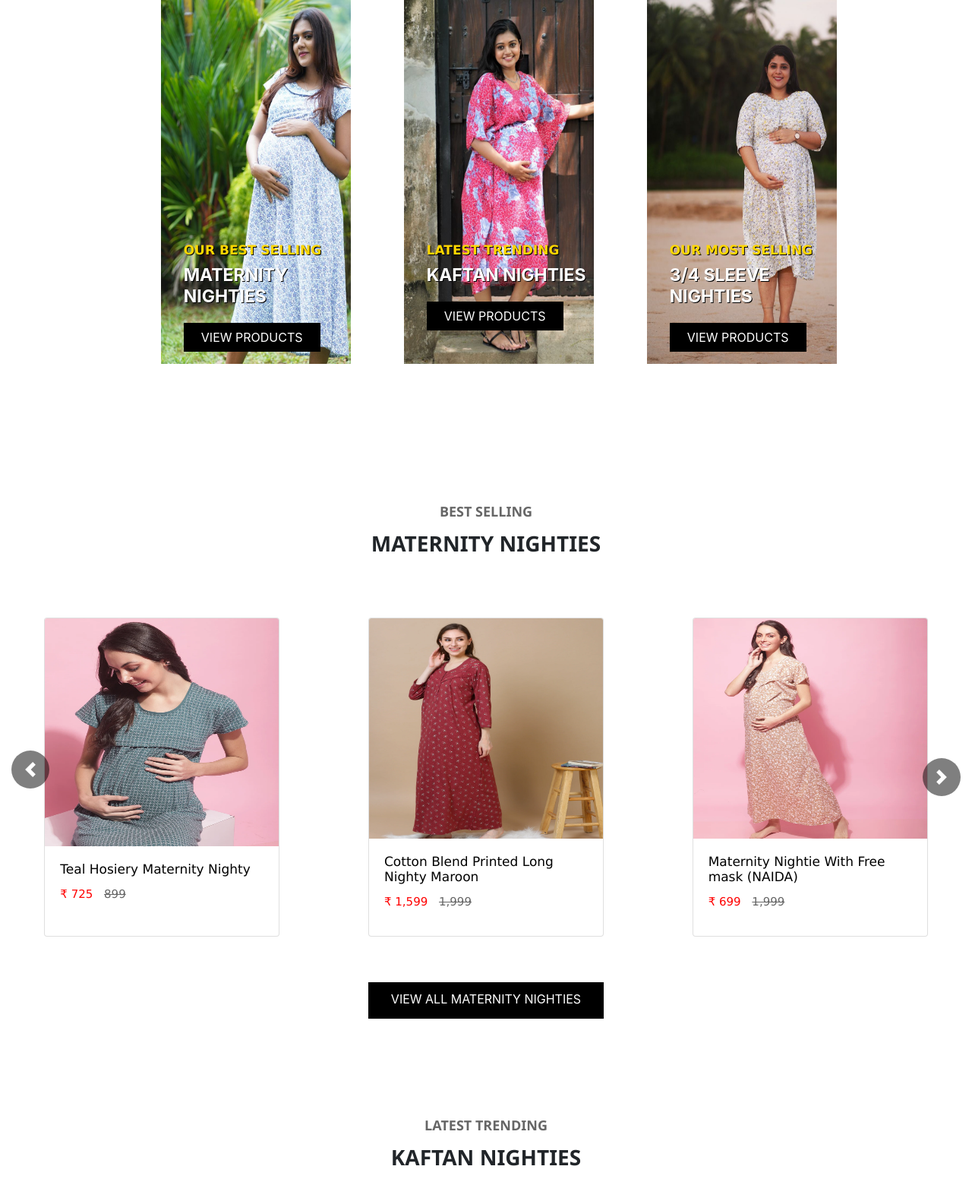
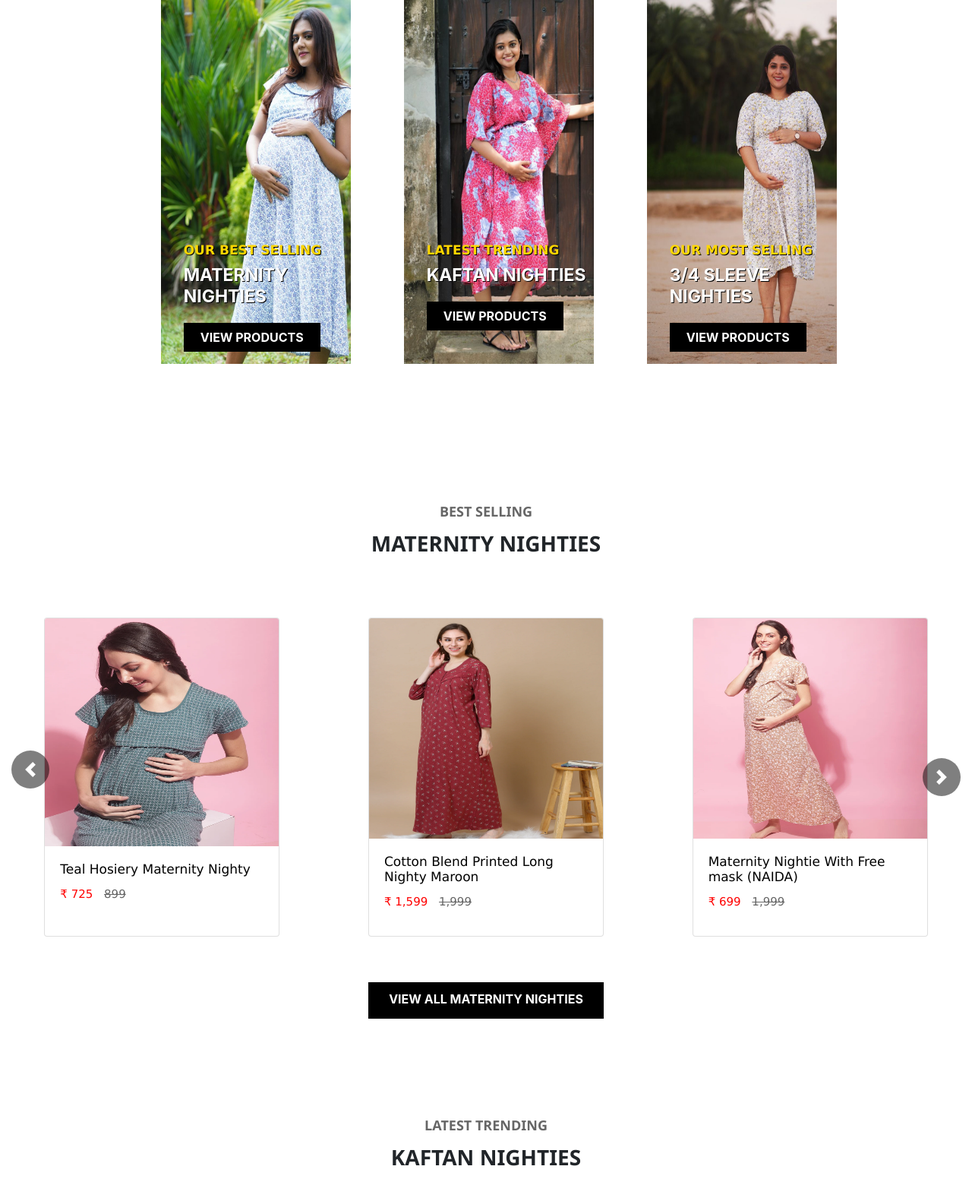
Before and after one commit to arunp007/beyond, a Django app: page / in a window 1280 px wide. Shown: the part 923-2504 px from the top of the page at 76% size. Run offline with Django 5.2, Linux system fonts and the light colour scheme; data comes from the database, SQL or seed files in the repository; some libraries are stand-ins or nearby versions.

Commit message:
Version 1

```diff
--- a/templates/home/index.html
+++ b/templates/home/index.html
@@ -166,6 +166,7 @@
             border-radius: 0px;
             border-color: black !important;
             width: 180px;
+            font-weight: bolder;
 
         }
 
@@ -296,6 +297,7 @@
             border-color: 0 !important;
             padding-top: 10px !important;
             padding-bottom: 38px !important;
+            font-weight: bolder;
         }
 
         .btn-warning:focus{
```
